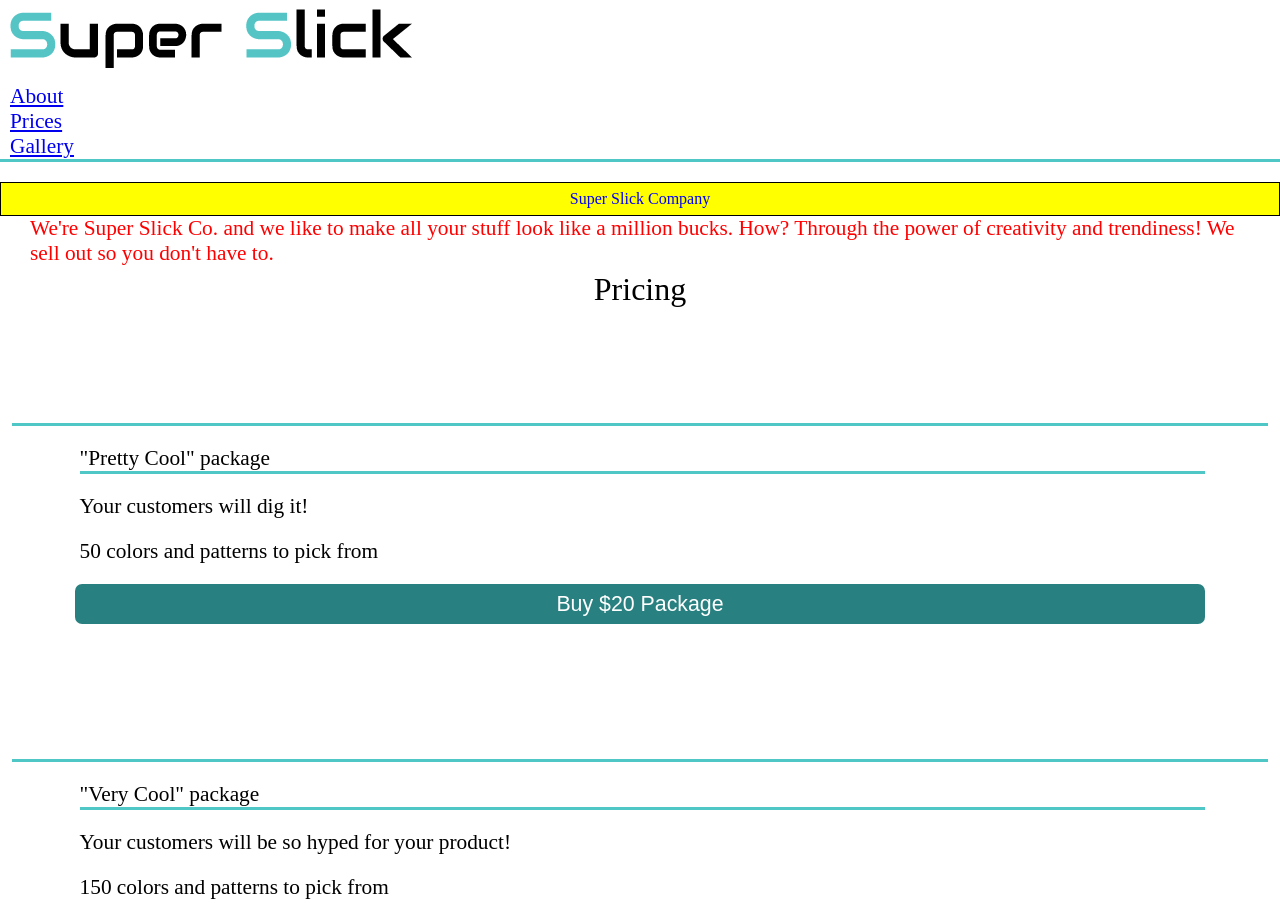
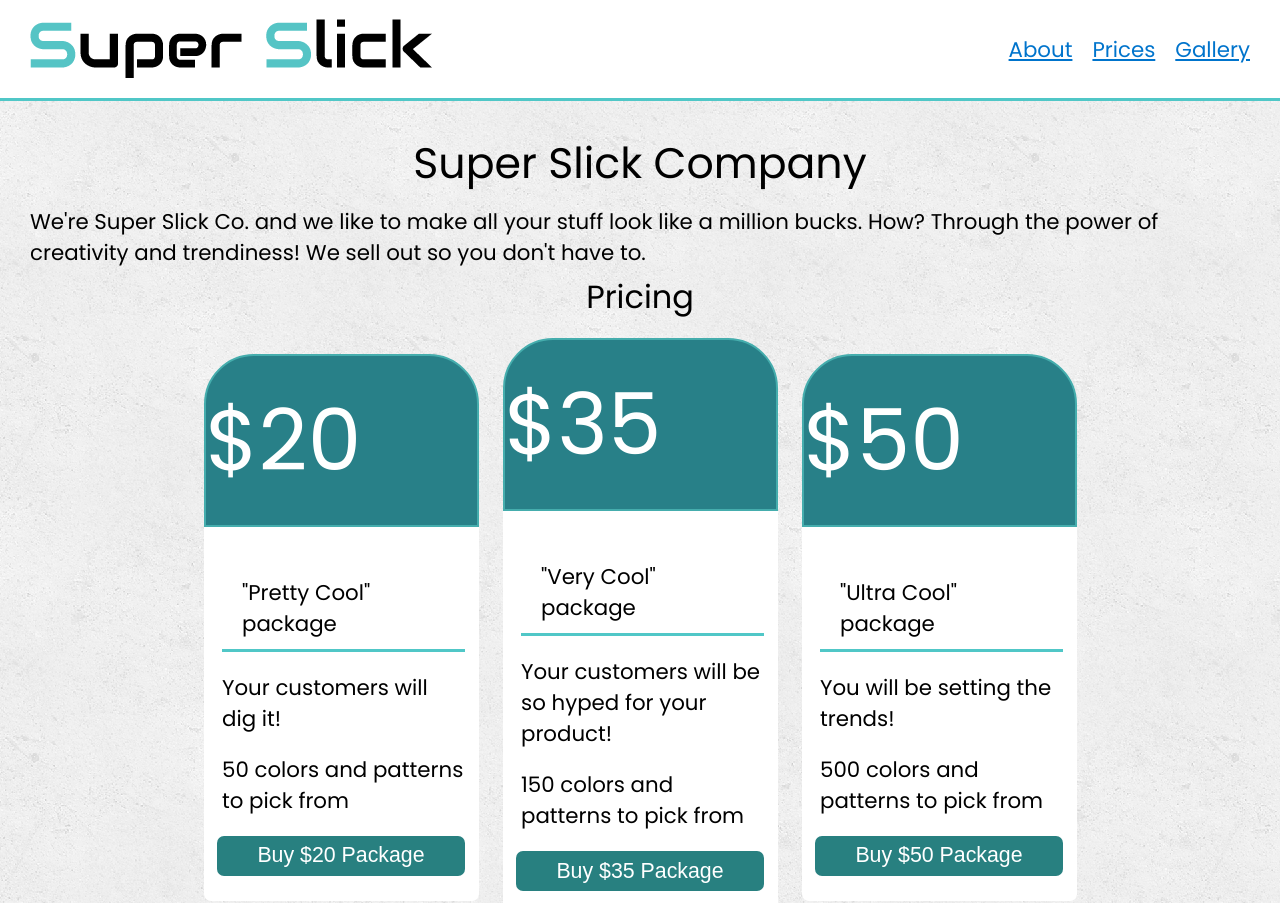
Before and after one commit to laurenasam/homework5-2023, a plain HTML site: page flex.html in a window 1280 px wide. Shown: the top 903 px of the page. Drawn offline with Linux system fonts and the light colour scheme.

Commit message:
Add files via upload

```diff
--- a/css/style.css
+++ b/css/style.css
@@ -1,11 +1,172 @@
-h1 {
-    color: blue;
-    background-color: yellow;
-    border: 1px solid black;
-    font-size: 16px;
-    text-align: center;
+#logo {
+ animation: logo 5s;
+}
+
+@keyframes logo {
+from{
+   opacity:0;
+   width: 0px;
+ }
+ to {
+   opacity:1;
+   width:475px;
+ }
+}
+
+a {
+  color: #0074cc;
+}
+
+a:visited {
+  color: #0074cc;
+}
+
+body {
+  font-family: 'Poppins', serif;
+  background-image: url('../images/concrete_seamless.png');
+  background-color: #f1f1f1;
+}
+
+header {
+    display: flex;
+    flex-direction: column;
+    justify-content: center;
+    align-items: center;
+    background-color: #fff;
+    padding: 10px 20px;
+    flex-wrap: nowrap;
   }
 
-  p {
-    color: red;
+
+  .nav_links {
+  display: flex;
+  align-items: center;
+  flex-wrap: nowrap;
+  flex-direction: column;
   }
+
+  .card > header {
+    background: #288088;
+    border: 2px solid #45ADAD;
+    padding: 20px 0;
+    border-top-left-radius: 50px;
+    border-top-right-radius: 50px;
+  }
+
+  .card {
+    display: flex;
+    flex-wrap: nowrap;
+    flex-direction: column;
+    border-top-left-radius: 60px;
+    border-top-right-radius: 60px;
+    width: 450px;
+  }
+
+  .pricing {
+    display: flex;
+    justify-content: center;
+    align-items: center;
+    flex-direction: column;
+    flex-wrap: nowrap;
+  }
+
+  .gallery {
+    display: flex;
+    flex-wrap: wrap;
+    justify-content: center;
+  }
+
+  .gallery img {
+    border: 10px solid #50C7C7;
+    margin: 10px;
+    width: 300px;
+  }
+
+  /* Media Query for 900+ Width */
+  @media only screen and (min-width: 900px) {
+
+    header,.nav_links{
+        display: flex;
+        flex-wrap: nowrap;
+        flex-direction: row;
+        justify-content: space-between;
+    }
+
+    .pricing{
+        flex-wrap: nowrap;
+        flex-direction:row;
+        justify-content: center;
+        align-items: center;
+    }
+
+    .card{
+        position: sticky;
+        width: 275px;
+        height: fit-content;
+    }
+
+    a + header {
+        position: sticky;
+        z-index: 1;
+        width: 100%;
+        top: 0;
+        left: 0;
+    }
+}
+
+@media (prefers-reduced-motion){
+    #logo{
+        animation: none;
+    }
+}
+@media print{
+
+
+    body{
+        font-family: Arial, Helvetica;
+        background-image: none;
+    }
+
+    nav{
+      width: 100%;
+  }
+
+    .nav_links{
+        display: flex;
+        flex-wrap: nowrap;
+        flex-direction: row;
+        width: 100%;
+        justify-content: space-evenly;
+    }
+
+    .pricing{
+        flex-wrap: nowrap;
+        flex-direction: row;
+        align-items: flex-end;
+    }
+
+    .card{
+        height: fit-content;
+        width: 275px;
+        border: solid 2px #45ADDD;
+        flex-wrap: nowrap;
+        flex-basis: 325px;
+    }
+
+    .card {
+      display: flex;
+      align-items: center;
+      padding-left: 24px;
+    }
+
+    .card li:nth-child(2)::after {
+      content: "👍";
+      font-size: 24px;
+      margin-right: 10px;
+    }
+
+    #gallery, .gallery{
+        visibility: hidden;
+    }
+
+}
```
